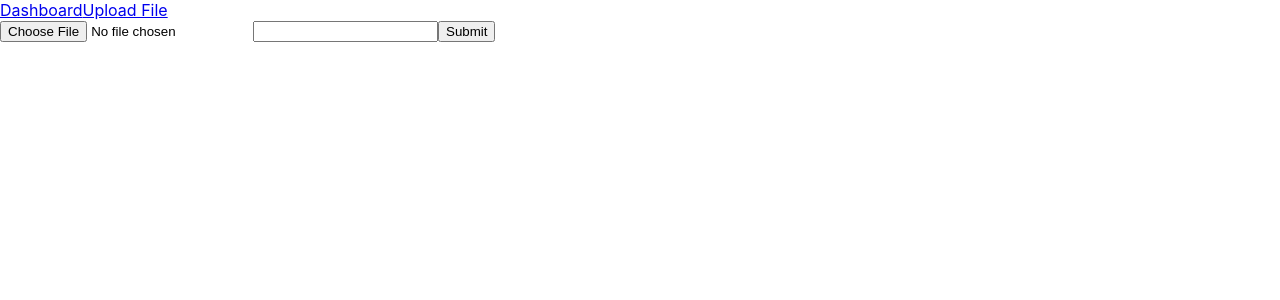
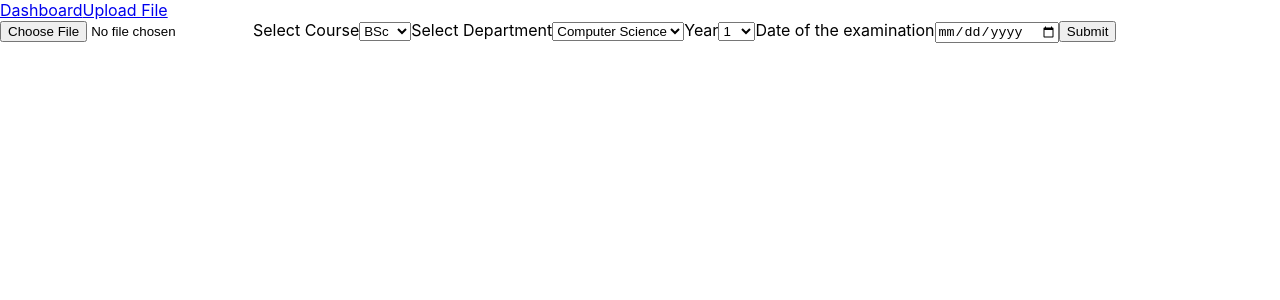
Before and after one commit to alfredjophy/Result-emails, a React (Vite) app in the folder fe/: page /uploadfile in a window 1280 px wide. Shown: the top 300 px of the page. Built offline with nearby package versions, Linux system fonts and the light colour scheme.

Commit message:
add options for upload

```diff
--- a/fe/src/sections/upload_file/UploadFile.jsx
+++ b/fe/src/sections/upload_file/UploadFile.jsx
@@ -2,18 +2,56 @@ import { uploadFile } from "../../api";
 import { useMutation } from "react-query";
 
 const UploadFile = () => {
+    const courses = ["BSc", "MSc", "MCA"];
+    const departments = ["Computer Science", "Mathematics", "Physics"];
+
     const mutate = useMutation((data) => uploadFile(data));
     const handleSubmit = (e) => {
         e.preventDefault();
         const data = new FormData(e.target);
+        console.log(data);
         mutate.mutate(data);
     };
+    if (mutate.isError) {
+        console.log(mutate.error);
+    }
     if (mutate.isLoading) return <h3>Uploading...</h3>;
     return (
         <div>
             <form onSubmit={handleSubmit}>
-                <input type="file" name="file" />
-                <input type="text" name="name" />
+                <input type="file" name="file" required />
+                <label name="course">Select Course</label>
+                <select name="course">
+                    {courses.map((c) => (
+                        <option key={c} value={c}>
+                            {c}
+                        </option>
+                    ))}
+                </select>
+
+                <label name="department">Select Department</label>
+                <select name="department">
+                    {departments.map((d) => (
+                        <option key={d} value={d}>
+                            {d}
+                        </option>
+                    ))}
+                </select>
+                <label name="semester">Year</label>
+                <select name="semester">
+                    <option value="1">1</option>
+                    <option value="2">2</option>
+                    <option value="3">3</option>
+                    <option value="4">4</option>
+                    <option value="5">5</option>
+                    <option value="6">6</option>
+                    <option value="7">7</option>
+                    <option value="8">8</option>
+                    <option value="9">9</option>
+                    <option value="10">10</option>
+                </select>
+                <label name="exam_date">Date of the examination</label>
+                <input type="date" name="exam_date" required />
                 <input type="submit" name="Submit" />
             </form>
         </div>
```
Also changed, not shown: 2 other files (tests, documents, lock files or other folders).
